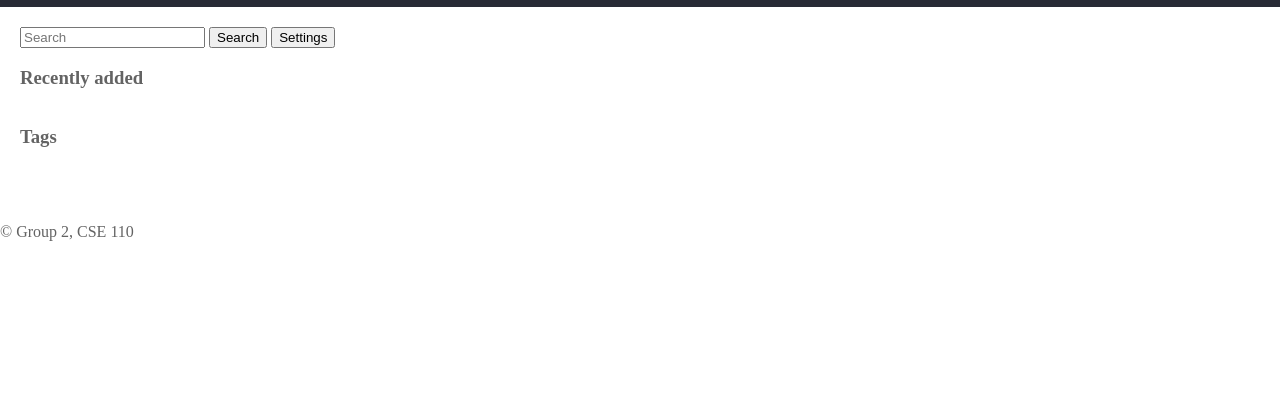
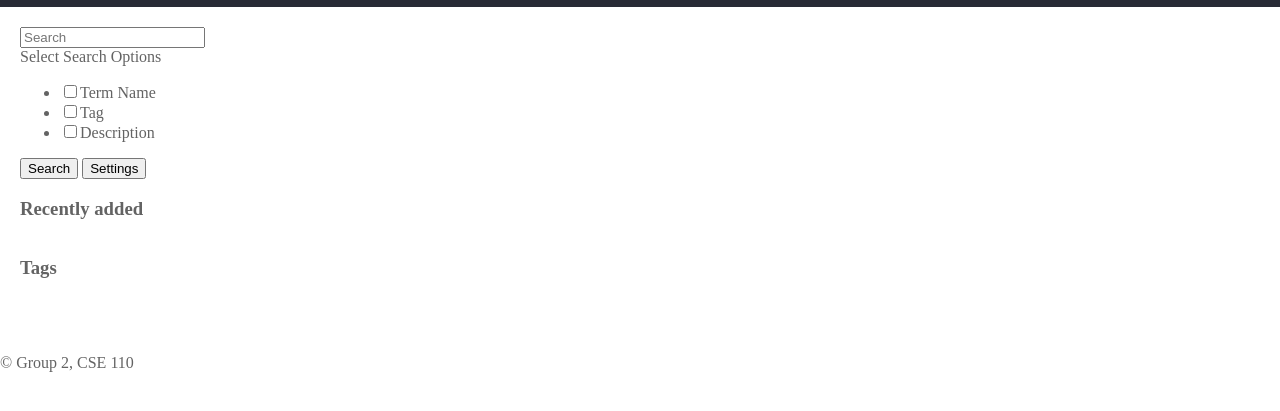
Before and after one commit to sahildadhwal/CS-Dictionary, a website: page source/home.html in a window 1280 px wide. Shown: the part 73-484 px from the top of the page. Drawn offline with Linux system fonts and the light colour scheme.

Commit message:
Updated html to allow for searches

```diff
--- a/source/home.html
+++ b/source/home.html
@@ -1,7 +1,7 @@
  <!DOCTYPE html>
 <html lang="en">
   <head>
-    <title></title>
+    <title>Home</title>
     <link rel="stylesheet" href="src/pages/home/home.css">
     <link rel="stylesheet" href="common.css">
     <link rel="stylesheet" href="src/assets/font-awesome/css/font-awesome.min.css">
@@ -16,6 +16,14 @@
         <div class="top-buttons">
             <!--TODO: some buttons are not linked to anything yet.-->
             <input type="text" name="search_bar" placeholder="Search"/>
+            <div id="selectType" class="dropdown-check-list" tabindex="100">
+                <span class="anchor">Select Search Options</span>
+                <ul class="option">
+                  <li><input type="checkbox" />Term Name </li>
+                  <li><input type="checkbox" />Tag</li>
+                  <li><input type="checkbox" />Description </li>
+                </ul>
+            </div>
             <button onclick="jump_SearchHtml()">Search </button>
             <button onclick="jump_SettingsHtml()">Settings </button>
         </div>
```
